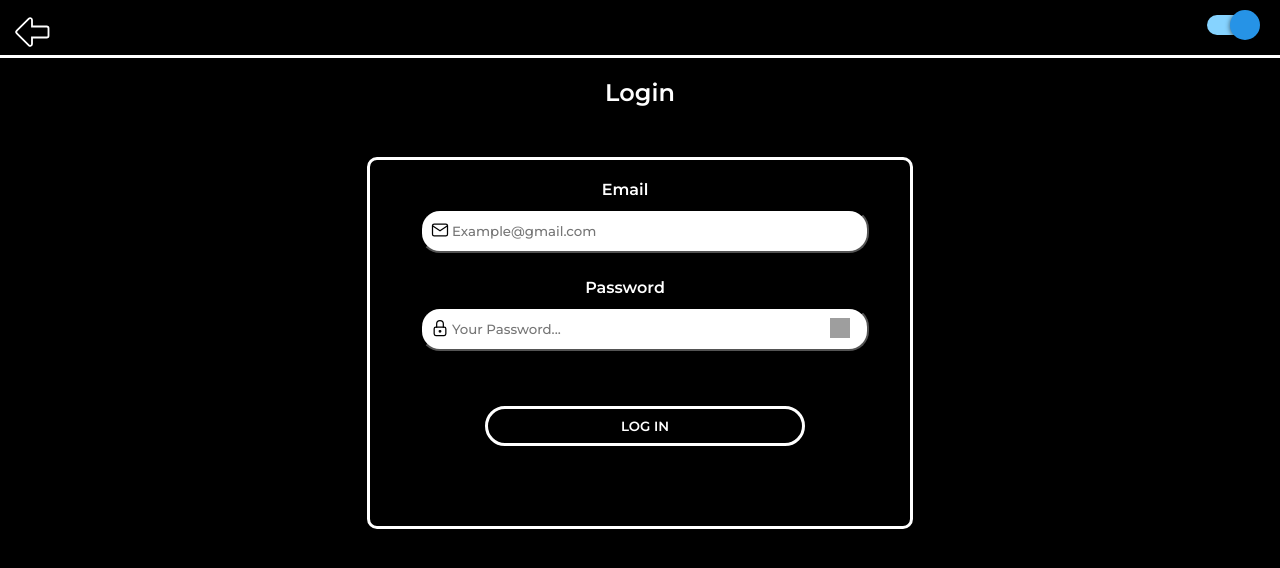
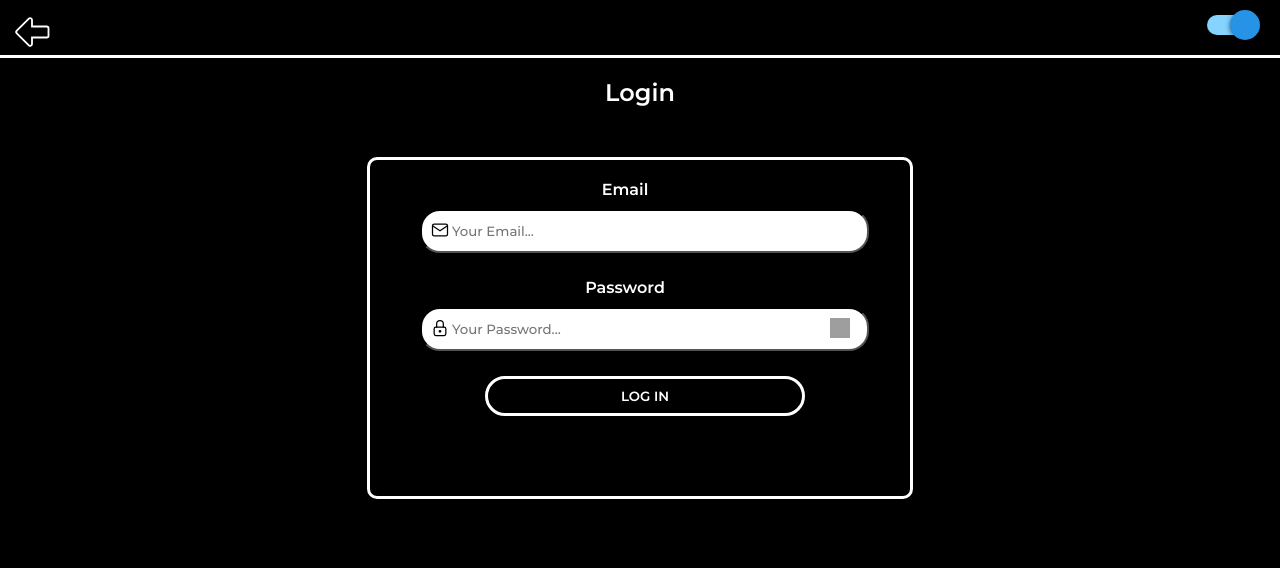
Before and after one commit to abian22/FedFodFront, a React (Vite) app: page /login in a window 1280 px wide. Shown: the top 568 px of the page. Built offline with nearby package versions, Linux system fonts and the light colour scheme; grey boxes are pictures that could not be loaded.

Commit message:
prop of createAccount name of input form changed and inputform component added to login page

```diff
--- a/src/components/InputForm/InputForm.jsx
+++ b/src/components/InputForm/InputForm.jsx
@@ -7,10 +7,11 @@ function InputForm({
   iconStyle,
   icon,
   accountData,
-  createAccountFunction,
+  loginOrSignupFunction,
   eyeIcon,
   handlePassword,
   isPassVisible,
+  eyeIconStyle
 }) {
   const { contextTheme } = useThemeContext();
 
@@ -27,19 +28,19 @@ function InputForm({
         <input
           className="formContainer__signUpInput"
           placeholder={placeholder}
-          type={title === "Password" && isPassVisible === false? "password" : "text"}
+          type={title === "Password" && isPassVisible === false ? "password" : "text"}
           style={{
             borderColor: isFieldValid === false ? "red" : "black",
           }}
           onChange={(e) => accountData(e.target.value)}
           onKeyDown={(e) => {
-            if (e.key === "Enter") createAccountFunction();
+            if (e.key === "Enter") loginOrSignupFunction();
           }}
         />
         <img className={iconStyle} src={icon} alt="icon" />
         {title === "Password" && (
           <img
-            className="formContainer__signUpLabel__eyeIcon"
+            className={eyeIconStyle}
             onClick={handlePassword}
             src={eyeIcon}
             alt="icon"
--- a/src/pages/Login/Login.jsx
+++ b/src/pages/Login/Login.jsx
@@ -7,6 +7,7 @@ import { login } from "../../services/auth";
 import emailIcon from "../../assets/icons/emailIcon.svg";
 import passwordIcon from "../../assets/icons/passwordIcon.svg";
 import eyeIcon from "../../assets/icons/eyeIcon.svg";
+import InputForm from "../../components/InputForm/InputForm";
 import LoginButton from "../../components/LoginButton/LoginButton";
 import HeaderBeforeLogin from "../../components/HeaderBeforeLogin/HeaderBeforeLogin";
 import "./Login.scss";
@@ -58,7 +59,31 @@ function Login() {
       </div>
       <div className="container">
         <form className="formContainer">
-          <label className="formContainer__signUpLabel">
+        <InputForm
+            title="Email"
+            placeholder="Your Email..."
+            isFieldValid={isEmailValid}
+            iconStyle="formContainer__loginLabel--emailIcon"
+            icon={emailIcon}
+            contextId={contextTheme}
+            accountData={(value) => setLogginAccount({...loginAccount , email: value })}
+            loginOrSignupFunction={logAccount}
+          />
+          <InputForm
+            title="Password"
+            placeholder="Your Password..."
+            isFieldValid={isPasswordValid}
+            iconStyle="formContainer__loginLabel--passwordIcon"
+            icon={passwordIcon}
+            contextId={contextTheme}
+            accountData={(value) => setLogginAccount({...loginAccount, password: value })}
+            loginOrSignupFunction={logAccount}
+            handlePassword={handlePassword}
+            eyeIcon={eyeIcon}
+            isPassVisible={isPassVisible}
+            eyeIconStyle="formContainer__loginLabel--eyeIcon"
+          />
+          {/* <label className="formContainer__signUpLabel">
             <div
               className="formContainer__signUpLabel--inputTitle"
               id={contextTheme}
@@ -117,7 +142,7 @@ function Login() {
               src={eyeIcon}
               alt="icon"
             />
-          </label>
+          </label> */}
           <LoginButton
             onLogin={logAccount}
             style={"formContainer__signUpButton"}
--- a/src/pages/Login/Login.scss
+++ b/src/pages/Login/Login.scss
@@ -19,6 +19,7 @@
 
   }
   .formContainer__loginLabel--eyeIcon {
+    cursor: pointer;
     @include icon(318px, 410px);
     @media only screen and (max-width: 700px) {
       @include icon(318px, 380px);
--- a/src/pages/SignUp/SignUp.jsx
+++ b/src/pages/SignUp/SignUp.jsx
@@ -77,7 +77,7 @@ function SignUp() {
             icon={userIcon}
             contextId={contextTheme}
             accountData={(value) => setAccount({ ...account, username: value })}
-            createAccountFunction={createAccount}
+            loginOrSignupFunction={createAccount}
           />
           <InputForm
             title="Email"
@@ -87,7 +87,7 @@ function SignUp() {
             icon={emailIcon}
             contextId={contextTheme}
             accountData={(value) => setAccount({ ...account, email: value })}
-            createAccountFunction={createAccount}
+            loginOrSignupFunction={createAccount}
           />
           <InputForm
             title="Password"
@@ -97,10 +97,11 @@ function SignUp() {
             icon={passwordIcon}
             contextId={contextTheme}
             accountData={(value) => setAccount({ ...account, password: value })}
-            createAccountFunction={createAccount}
+            loginOrSignupFunction={createAccount}
             eyeIcon={eyeIcon}
             handlePassword={handlePassword}
             isPassVisible={isPassVisible}
+            eyeIconStyle="formContainer__signUpLabel__eyeIcon"
           />
           {/* <label className="formContainer__signUpLabel">
             <div
```
